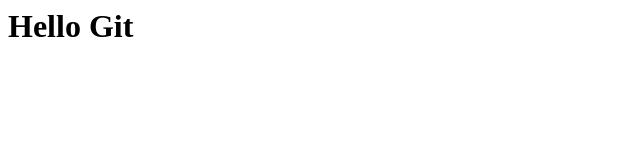
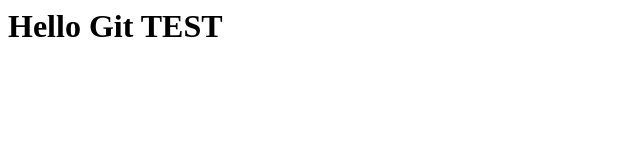
Before and after one commit to Nosirsho/git-sample, a plain HTML site: page index.htm in a window 1280 px wide. Shown: the whole page, without its empty margins (0-640 px from the left). Drawn offline with Linux system fonts and the light colour scheme.

```diff
--- a/index.htm
+++ b/index.htm
@@ -1 +1 @@
-<h1>Hello Git</h1>
+<h1>Hello Git TEST</h1>
```
